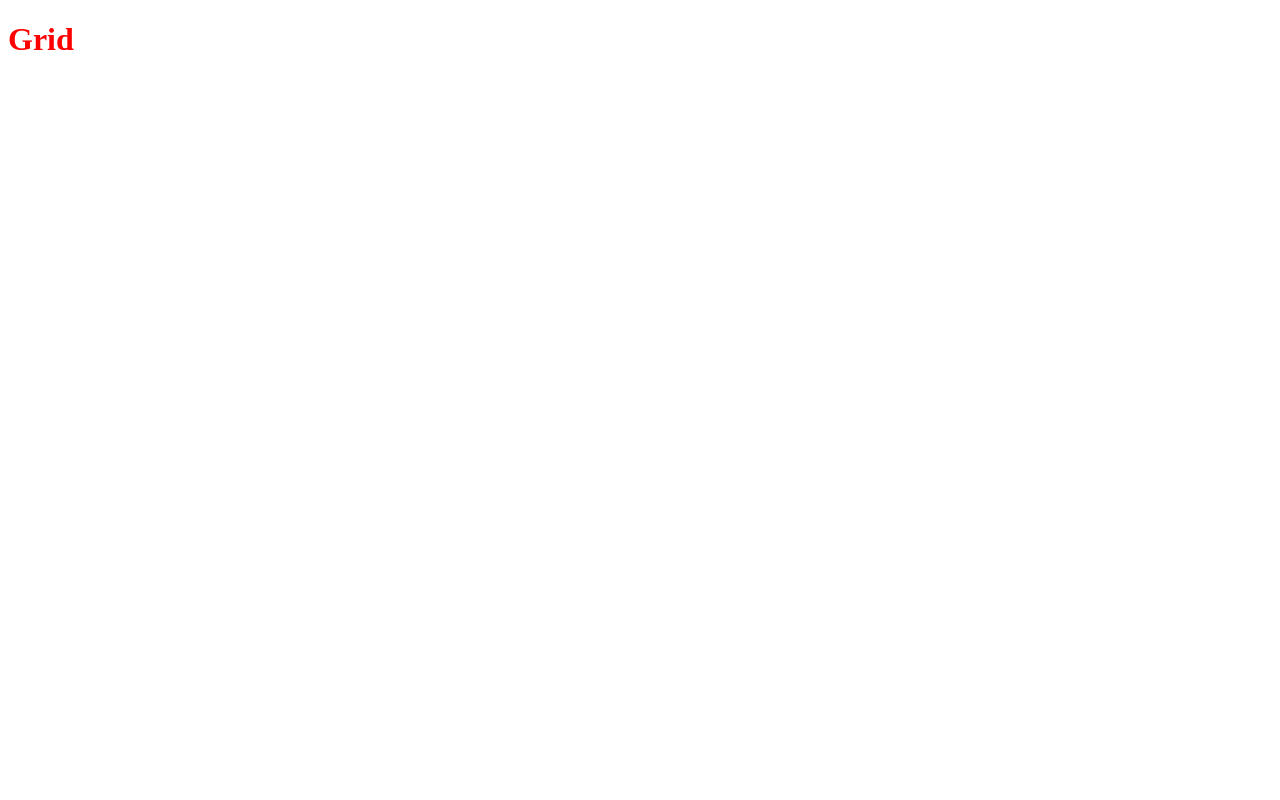
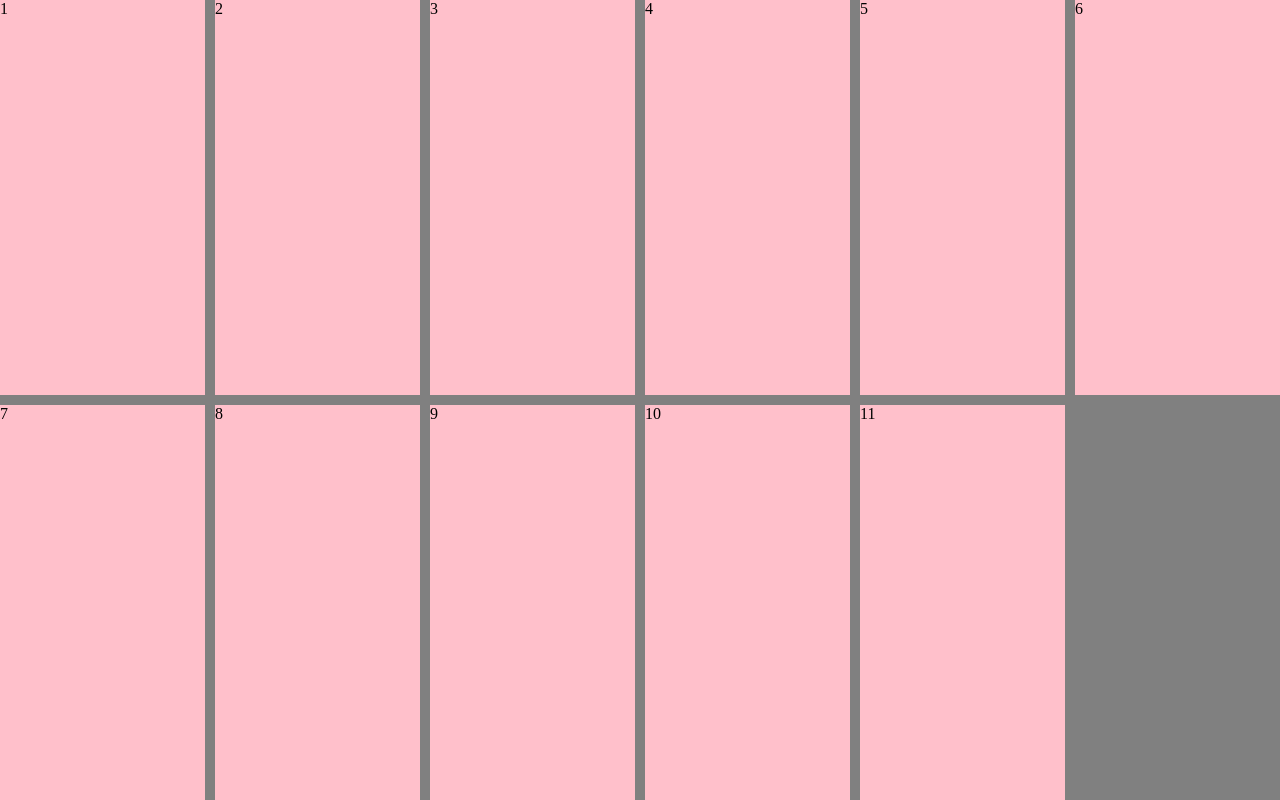
Before and after one commit to BondhanMondal/grid-conceptual, a plain HTML site: page index.html in a window 1280 px wide. Drawn offline with Linux system fonts and the light colour scheme.

Commit message:
auto-fill minmax done

```diff
--- a/index.html
+++ b/index.html
@@ -8,6 +8,18 @@
     <link rel="stylesheet" href="./style.css">
 </head>
 <body>
-    <h1>Grid</h1>
+    <div class="container">
+        <div class="box">1</div>
+        <div class="box">2</div>
+        <div class="box">3</div>
+        <div class="box">4</div>
+        <div class="box">5</div>
+        <div class="box">6</div>
+        <div class="box">7</div>
+        <div class="box">8</div>
+        <div class="box">9</div>
+        <div class="box">10</div>
+        <div class="box">11</div>
+    </div>
 </body>
 </html>
--- a/style.css
+++ b/style.css
@@ -1,3 +1,20 @@
-h1{
-    color: red;
+* {
+    margin: 0;
+    padding: 0;
+    box-sizing: border-box;
 }
+
+.container{
+    height: 100vh;
+    width: 100%;
+    background-color: gray;
+
+
+    display: grid;
+    gap: 10px;
+    grid-template-columns: repeat(auto-fill, minmax(200px, 1fr));
+    /* grid-template-rows: repeat(3,150px); */
+}
+.box{
+    background-color: pink;
+}
```
